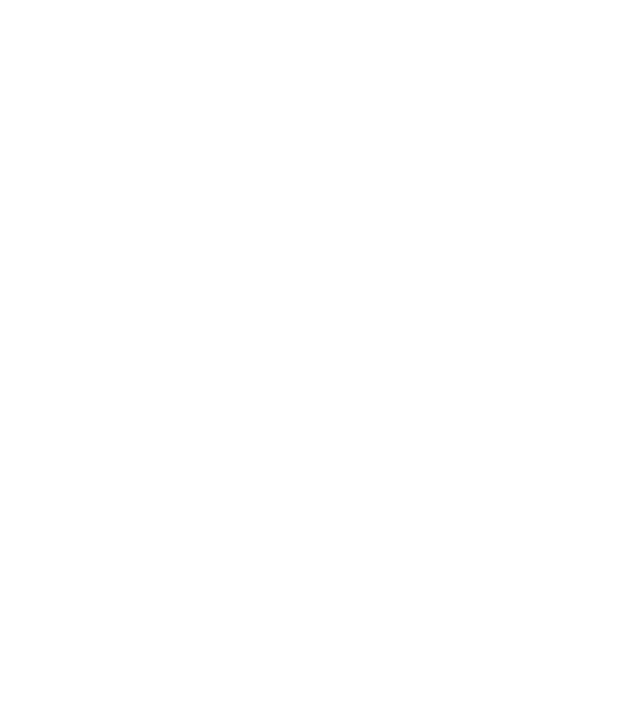
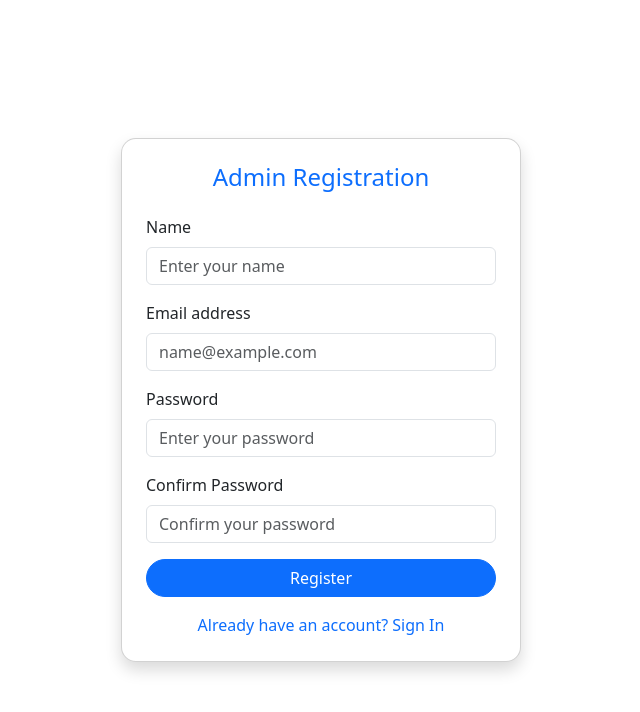
Before and after one commit to lovekeshpal/qwik-ticket-fe, an Angular app: page /admin-register in a window 1280 px wide. Before the commit this address led to /. Shown: the top 712 px of the page, without its empty margins (319-959 px from the left). Built offline with nearby package versions, Linux system fonts and the light colour scheme.

Commit message:
updated code for admin ui-change

```diff
--- a/src/app/app.routes.ts
+++ b/src/app/app.routes.ts
@@ -1,6 +1,8 @@
 import { Routes } from '@angular/router';
 import { AdminLoginComponent } from './components/admin/admin-login/admin-login.component';
+import { AdminRegisterComponent } from './components/admin/admin-register/admin-register.component';
 
 export const routes: Routes = [
-    {path: 'admin-login', component: AdminLoginComponent}
+  { path: 'admin-login', component: AdminLoginComponent },
+  { path: 'admin-register', component: AdminRegisterComponent },
 ];
--- /dev/null
+++ b/src/app/components/admin/admin-register/admin-register.component.html
@@ -0,0 +1,57 @@
+<div
+  class="container d-flex justify-content-center align-items-center min-vh-100"
+>
+  <div class="card shadow p-4" style="width: 400px; border-radius: 15px">
+    <h4 class="card-title text-center mb-4 text-primary">Admin Registration</h4>
+    <form>
+      <div class="mb-3">
+        <label for="name" class="form-label">Name</label>
+        <input
+          type="text"
+          class="form-control"
+          id="name"
+          placeholder="Enter your name"
+          required
+        />
+      </div>
+      <div class="mb-3">
+        <label for="email" class="form-label">Email address</label>
+        <input
+          type="email"
+          class="form-control"
+          id="email"
+          placeholder="name@example.com"
+          required
+        />
+      </div>
+      <div class="mb-3">
+        <label for="password" class="form-label">Password</label>
+        <input
+          type="password"
+          id="password"
+          class="form-control"
+          placeholder="Enter your password"
+          required
+        />
+      </div>
+      <div class="mb-3">
+        <label for="confirmPassword" class="form-label">Confirm Password</label>
+        <input
+          type="password"
+          id="confirmPassword"
+          class="form-control"
+          placeholder="Confirm your password"
+          required
+        />
+      </div>
+      <button type="submit" class="btn btn-primary w-100 rounded-pill">
+        Register
+      </button>
+    </form>
+    <div class="text-center mt-3">
+      <a href="/admin-login" class="text-decoration-none"
+        >Already have an account? Sign In</a
+      >
+    </div>
+  </div>
+</div>
```
Also changed, not shown: src/app/components/admin/admin-register/admin-register.component.ts (added, +12 -0 lines), src/app/components/admin/admin-register/admin-register.component.scss (added), 1 other file (tests, documents, lock files or other folders).
